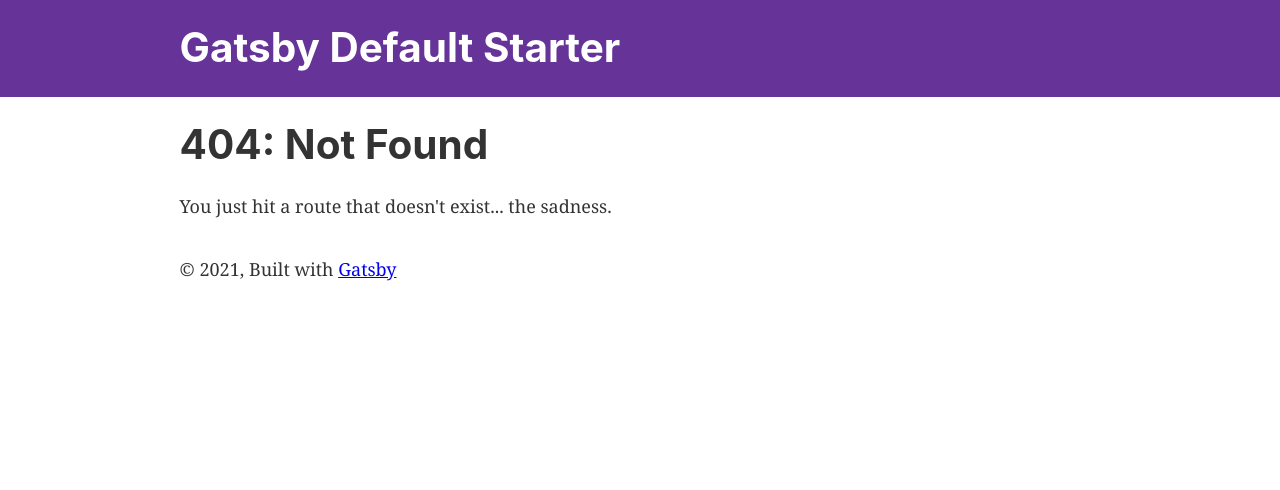
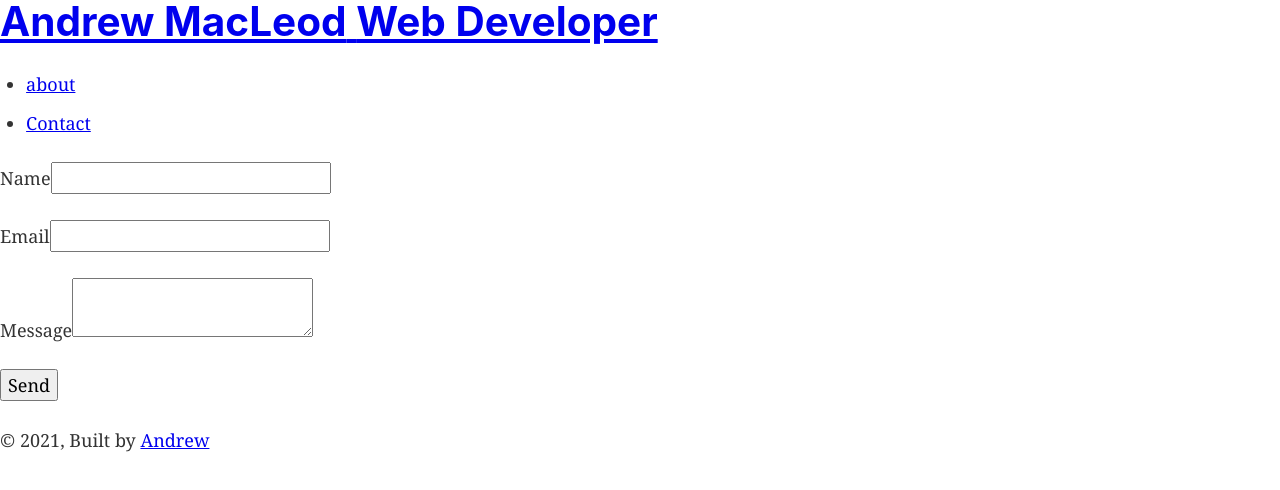
Before and after one commit to a6macleod/gatsby-personal-site, a Gatsby site: page /contact in a window 1280 px wide. Before the commit this address had no page. Built offline with nearby package versions, Linux system fonts and the light colour scheme; Gatsby itself is replaced by a stand-in of ours.

Commit message:
basic set up

```diff
--- a/gatsby-config.js
+++ b/gatsby-config.js
@@ -1,8 +1,8 @@
 module.exports = {
   siteMetadata: {
-    title: `Gatsby Default Starter`,
-    description: `Kick off your next, great Gatsby project with this default starter. This barebones starter ships with the main Gatsby configuration files you might need.`,
-    author: `@gatsbyjs`,
+    title: `Andrew MacLeod`,
+    description: `Andrew Macleod\'s personal website showcasing the websites that he\'s made`,
+    author: `Andrew MacLeod`,
   },
   plugins: [
     `gatsby-plugin-react-helmet`,
@@ -33,4 +33,4 @@ module.exports = {
     // To learn more, visit: https://gatsby.dev/offline
     // `gatsby-plugin-offline`,
   ],
-}
+};
--- a/src/components/header.js
+++ b/src/components/header.js
@@ -1,42 +1,35 @@
-import * as React from "react"
-import PropTypes from "prop-types"
-import { Link } from "gatsby"
+import * as React from 'react';
+import PropTypes from 'prop-types';
+import { Link } from 'gatsby';
 
 const Header = ({ siteTitle }) => (
-  <header
-    style={{
-      background: `rebeccapurple`,
-      marginBottom: `1.45rem`,
-    }}
-  >
-    <div
-      style={{
-        margin: `0 auto`,
-        maxWidth: 960,
-        padding: `1.45rem 1.0875rem`,
-      }}
-    >
-      <h1 style={{ margin: 0 }}>
-        <Link
-          to="/"
-          style={{
-            color: `white`,
-            textDecoration: `none`,
-          }}
-        >
-          {siteTitle}
+  <header>
+    <div>
+      <h1>
+        <Link to="/">
+          {siteTitle} <span>Web Developer</span>
         </Link>
       </h1>
     </div>
+    <navigation>
+      <ul>
+        <li>
+          <Link to="/">about</Link>
+        </li>
+        <li>
+          <Link to="/contact">Contact</Link>
+        </li>
+      </ul>
+    </navigation>
   </header>
-)
+);
 
 Header.propTypes = {
   siteTitle: PropTypes.string,
-}
+};
 
 Header.defaultProps = {
   siteTitle: ``,
-}
+};
 
-export default Header
+export default Header;
--- a/src/components/layout.js
+++ b/src/components/layout.js
@@ -1,16 +1,9 @@
-/**
- * Layout component that queries for data
- * with Gatsby's useStaticQuery component
- *
- * See: https://www.gatsbyjs.com/docs/use-static-query/
- */
+import * as React from 'react';
+import PropTypes from 'prop-types';
+import { useStaticQuery, graphql } from 'gatsby';
 
-import * as React from "react"
-import PropTypes from "prop-types"
-import { useStaticQuery, graphql } from "gatsby"
-
-import Header from "./header"
-import "./layout.css"
+import Header from './header';
+import './layout.css';
 
 const Layout = ({ children }) => {
   const data = useStaticQuery(graphql`
@@ -21,35 +14,25 @@ const Layout = ({ children }) => {
         }
       }
     }
-  `)
+  `);
 
   return (
     <>
       <Header siteTitle={data.site.siteMetadata?.title || `Title`} />
-      <div
-        style={{
-          margin: `0 auto`,
-          maxWidth: 960,
-          padding: `0 1.0875rem 1.45rem`,
-        }}
-      >
+      <div>
         <main>{children}</main>
-        <footer
-          style={{
-            marginTop: `2rem`,
-          }}
-        >
-          © {new Date().getFullYear()}, Built with
+        <footer>
+          © {new Date().getFullYear()}, Built by
           {` `}
-          <a href="https://www.gatsbyjs.com">Gatsby</a>
+          <a href="https://github.com/a6macleod">Andrew</a>
         </footer>
       </div>
     </>
-  )
-}
+  );
+};
 
 Layout.propTypes = {
   children: PropTypes.node.isRequired,
-}
+};
 
-export default Layout
+export default Layout;
--- /dev/null
+++ b/src/components/projects.js
@@ -0,0 +1,30 @@
+import React from 'react';
+import PropTypes from 'prop-types';
+import { useStaticQuery, graphql } from 'gatsby';
+import { StaticImage } from 'gatsby-plugin-image';
+
+const Projects = ({ children }) => (
+  /* const data = useStaticQuery(graphql`
+    query SiteTitleQuery {
+      site {
+        siteMetadata {
+          title
+        }
+      }
+    }
+  `);
+*/
+  <>
+    <StaticImage
+      src="../images/circle-headshot-2020.png"
+      width={300}
+      quality={95}
+      formats={['AUTO', 'WEBP', 'AVIF']}
+      alt="Andrew MacLeod"
+    />
+    <div>
+      <p>the words</p>
+    </div>
+  </>
+);
+export default Projects;
--- a/src/pages/404.js
+++ b/src/pages/404.js
@@ -7,7 +7,7 @@ const NotFoundPage = () => (
   <Layout>
     <Seo title="404: Not found" />
     <h1>404: Not Found</h1>
-    <p>You just hit a route that doesn&#39;t exist... the sadness.</p>
+    <p>This page does not exist!?!?</p>
   </Layout>
 )
 
--- /dev/null
+++ b/src/pages/contact.js
@@ -0,0 +1,44 @@
+import * as React from 'react';
+import { Link } from 'gatsby';
+
+import Layout from '../components/layout';
+import Seo from '../components/seo';
+
+const Contact = () => (
+  <Layout>
+    <Seo title="Contact page" />
+    <div className="contact">
+      <div className="formContainer">
+        <form name="contactForm" method="POST" data-netlify-recaptcha="true" data-netlify="true">
+          <input type="hidden" name="form-name" value="contactForm" />
+          <p className="formInput">
+            <label htmlFor="name">
+              <span>Name</span>
+              <input type="text" name="name" required />
+            </label>
+          </p>
+          <p className="formInput">
+            <label htmlFor="email">
+              <span>Email</span>
+              <input type="email" name="email" required />
+            </label>
+          </p>
+          <p className="formInput">
+            <label htmlFor="message">
+              <span>Message</span>
+              <textarea name="message" required />
+            </label>
+          </p>
+          <div data-netlify-recaptcha="true" />
+          <div className="formContactButtonContainer">
+            <button className="contactButton formContactButton" type="submit">
+              Send
+            </button>
+          </div>
+        </form>
+      </div>
+    </div>
+  </Layout>
+);
+
+export default Contact;
--- a/src/pages/index.js
+++ b/src/pages/index.js
@@ -1,29 +1,29 @@
-import * as React from "react"
-import { Link } from "gatsby"
-import { StaticImage } from "gatsby-plugin-image"
+import * as React from 'react';
+import { Link } from 'gatsby';
+import { StaticImage } from 'gatsby-plugin-image';
 
-import Layout from "../components/layout"
-import Seo from "../components/seo"
+import Layout from '../components/layout';
+import Seo from '../components/seo';
+import Projects from '../components/projects';
 
 const IndexPage = () => (
   <Layout>
     <Seo title="Home" />
-    <h1>Hi people</h1>
-    <p>Welcome to your new Gatsby site.</p>
-    <p>Now go build something great.</p>
     <StaticImage
-      src="../images/gatsby-astronaut.png"
+      src="../images/circle-headshot-2020.png"
       width={300}
       quality={95}
-      formats={["AUTO", "WEBP", "AVIF"]}
-      alt="A Gatsby astronaut"
-      style={{ marginBottom: `1.45rem` }}
+      formats={['AUTO', 'WEBP', 'AVIF']}
+      alt="Andrew MacLeod"
     />
-    <p>
-      <Link to="/page-2/">Go to page 2</Link> <br />
-      <Link to="/using-typescript/">Go to "Using TypeScript"</Link>
-    </p>
+    <p>I am Andrew MacLeod.</p>
+    <p>I'm here to build blazing fast websites for you!</p>
+    <p>I'm a front-end developer from Kalamazoo Michigan.</p>
+    <div className="contact-button">
+      <Link to="/contact">Contact Me!</Link>
+    </div>
+    <Projects />
   </Layout>
-)
+);
 
-export default IndexPage
+export default IndexPage;
```
Also changed, not shown: package.json (+14 -2 lines), src/components/seo.js (+11 -11 lines), src/pages/page-2.js (deleted, +0 -16 lines), src/pages/using-typescript.tsx (deleted, +0 -50 lines), src/images/gatsby-astronaut.png (deleted), src/images/gatsby-icon.png (deleted), 4 other files.
